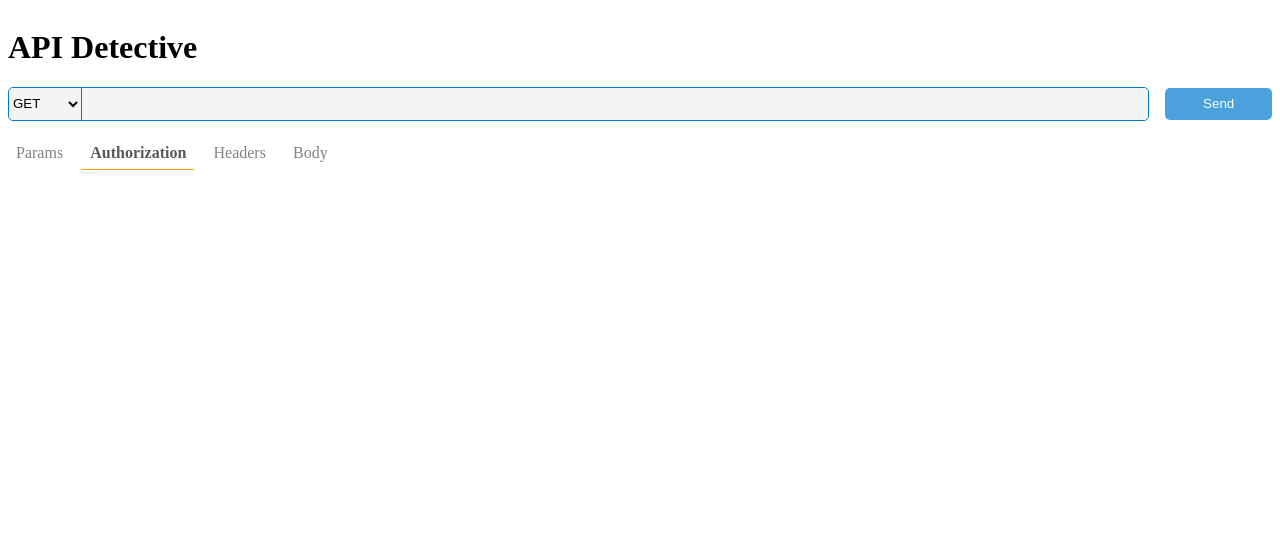
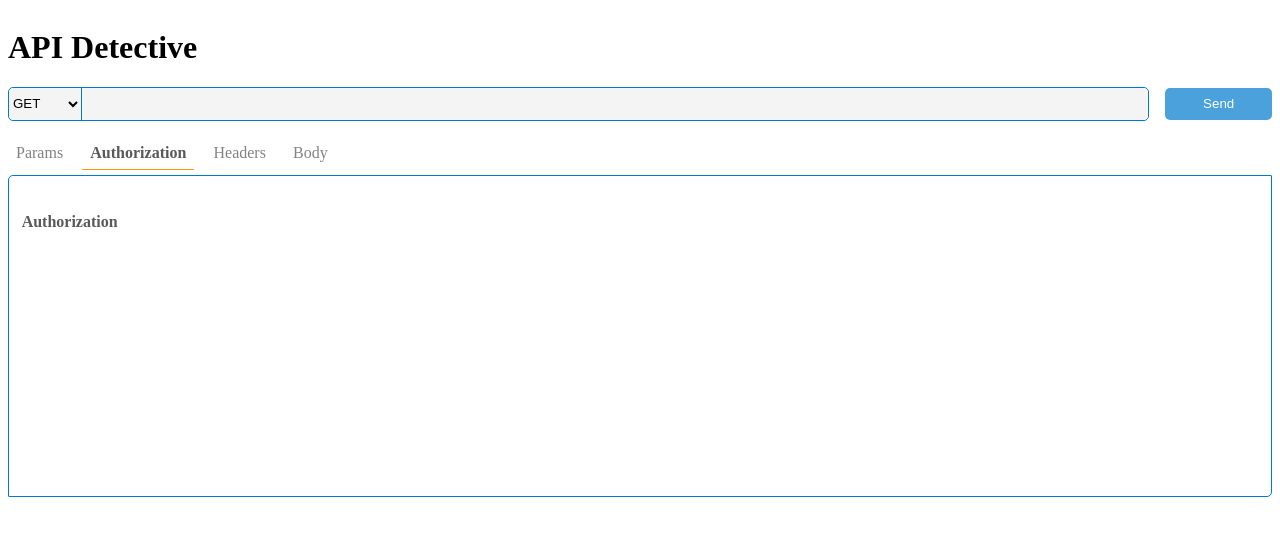
Before and after one commit to marcmelchor/api-detective, a Svelte app in the folder src/app/: page / in a window 1280 px wide. Both pictures are taken after a click on the button "Authorization". Shown: the top 536 px of the page. Built offline with nearby package versions, Linux system fonts and the light colour scheme.

Commit message:
feat: Add autorization request.

```diff
--- a/src/app/src/app.css
+++ b/src/app/src/app.css
@@ -93,3 +93,18 @@
   padding: 1em 0;
   color: var(--request-tab-color-active);
 }
+
+.auth-request-type {
+  width: 20%;
+  display: flex;
+  flex-direction: column;
+  border-right: 0.5px solid var(--request-tab-color);
+  align-items: center;
+}
+
+.auth-request-body {
+  width: 80%;
+  display: flex;
+  flex-direction: column;
+  align-items: center;
+}
--- a/src/app/src/lib/components/request-tab/RequestTab.svelte
+++ b/src/app/src/lib/components/request-tab/RequestTab.svelte
@@ -1,5 +1,6 @@
 <script lang="ts">
   import { RequestTabs, state } from '../../runes/api.svelte';
+  import AuthorizationRequest from './authorization-request/AuthorizationRequest.svelte';
   import HeadersRequest from './headers-request/HeadersRequest.svelte';
   import ParamsRequest from './params-request/ParamsRequest.svelte';
 </script>
@@ -26,6 +27,9 @@
   {#if state.requestTab === RequestTabs.Headers }
     <HeadersRequest />
   {/if}
+  {#if state.requestTab === RequestTabs.Authorization }
+    <AuthorizationRequest />
+  {/if}
 </div>
 
 <style>
--- /dev/null
+++ b/src/app/src/lib/components/request-tab/authorization-request/AuthorizationRequest.svelte
@@ -0,0 +1,15 @@
+<script lang="ts">
+</script>
+
+<div class="border-tab-container">
+  <div class="d-flex flex-column tab-request-container">
+    <h4 class="tab-request-title">Authorization
+    </h4>
+    <div class="tab-request-container">
+      <div class="auth-request-type">
+      </div>
+      <div class="auth-request-body">
+      </div>
+    </div>
+  </div>
+</div>
```
